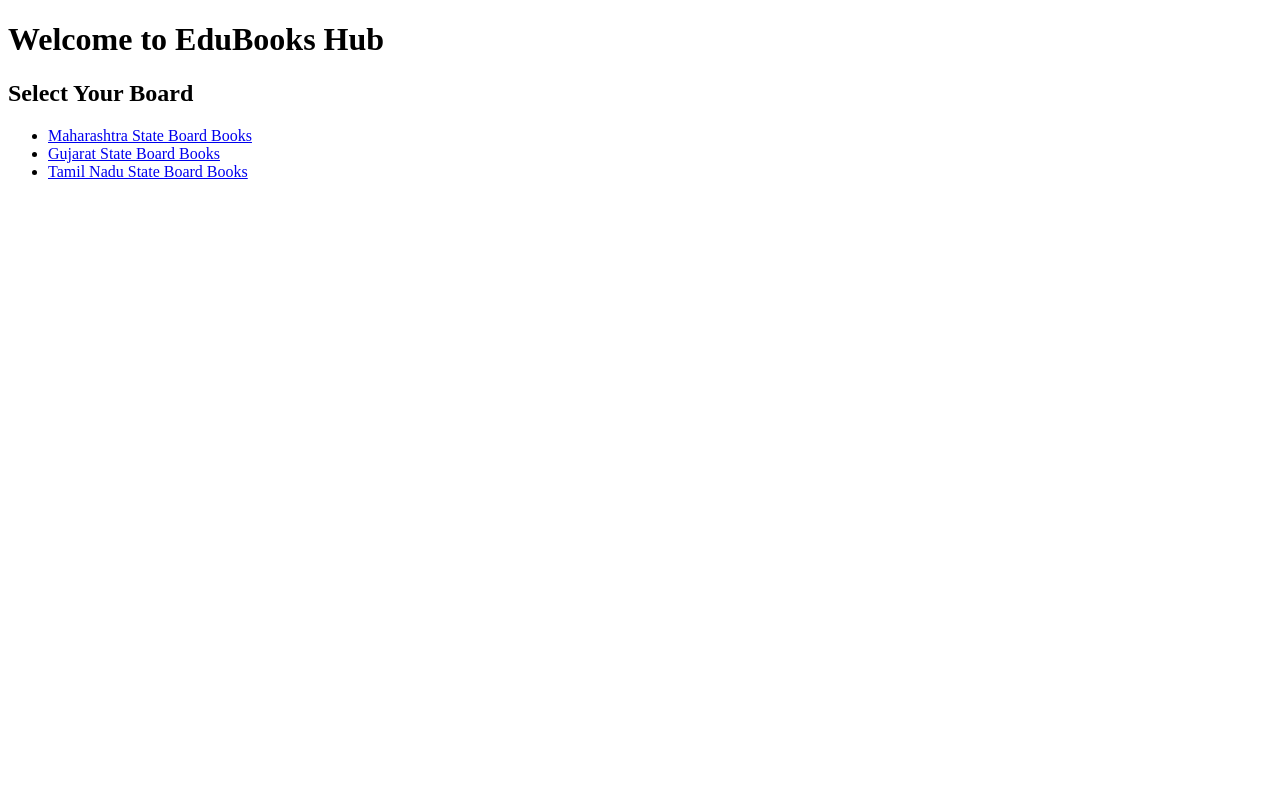
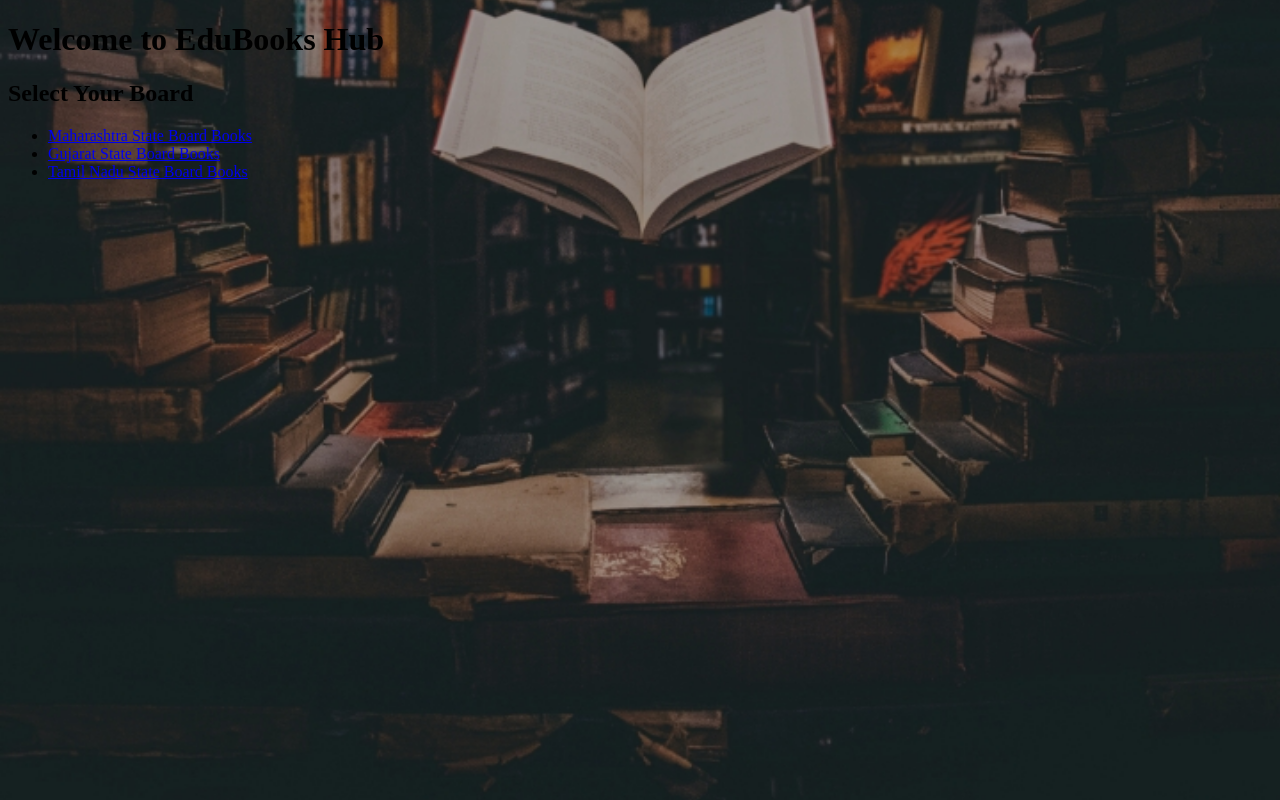
Before and after one commit to amolaher507/EDUBOOKS.github.io, a plain HTML site: page index.html in a window 1280 px wide. Drawn offline with Linux system fonts and the light colour scheme.

Commit message:
Update index.html

```diff
--- a/index.html
+++ b/index.html
@@ -4,6 +4,7 @@
     <meta charset="UTF-8">
     <meta name="viewport" content="width=device-width, initial-scale=1.0">
     <title>EduBooks Hub</title>
+    <link rel="stylesheet" href="styles.css"> <!-- Link to your CSS file -->
 </head>
 <body>
     <h1>Welcome to EduBooks Hub</h1>
```
